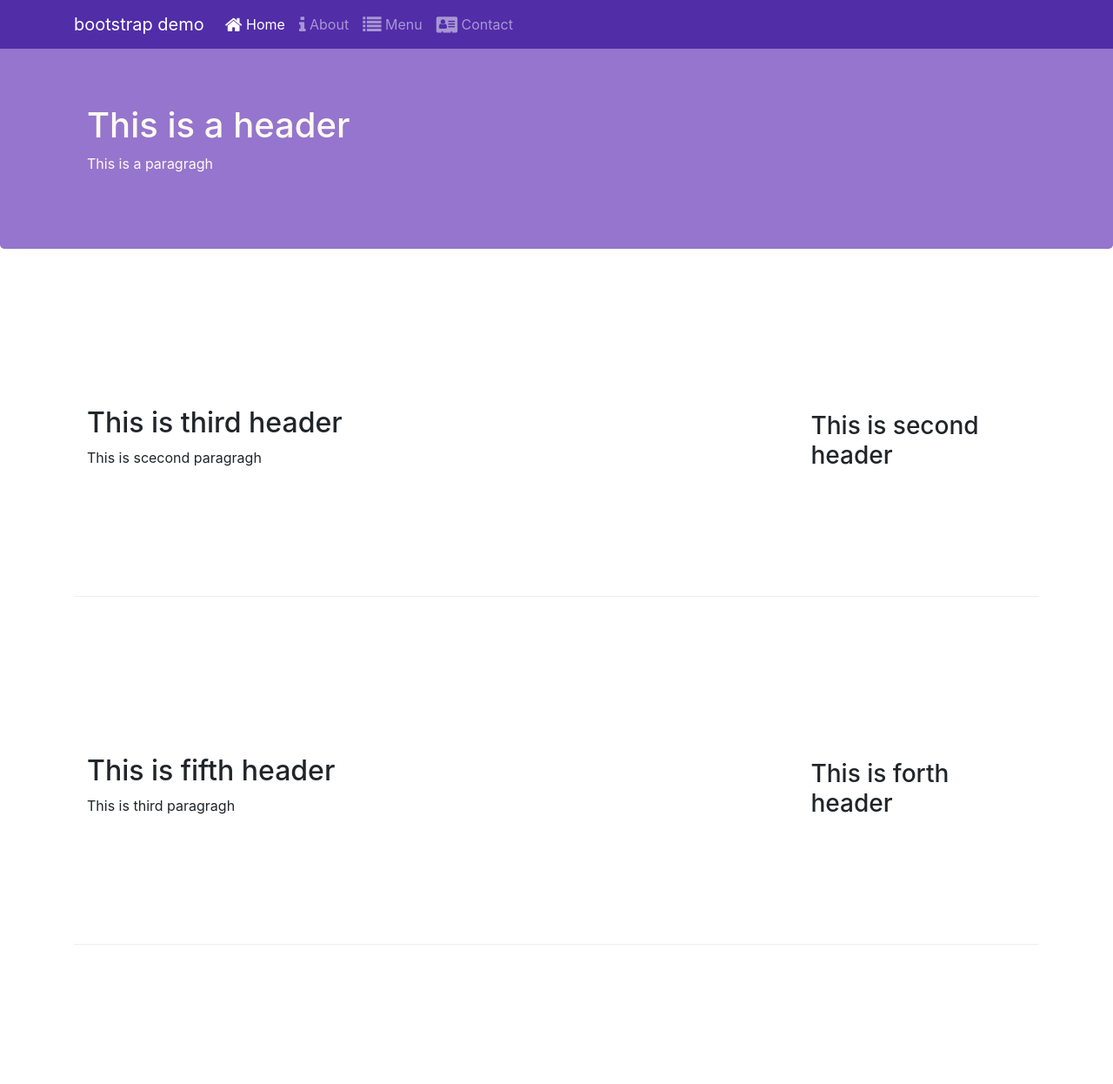
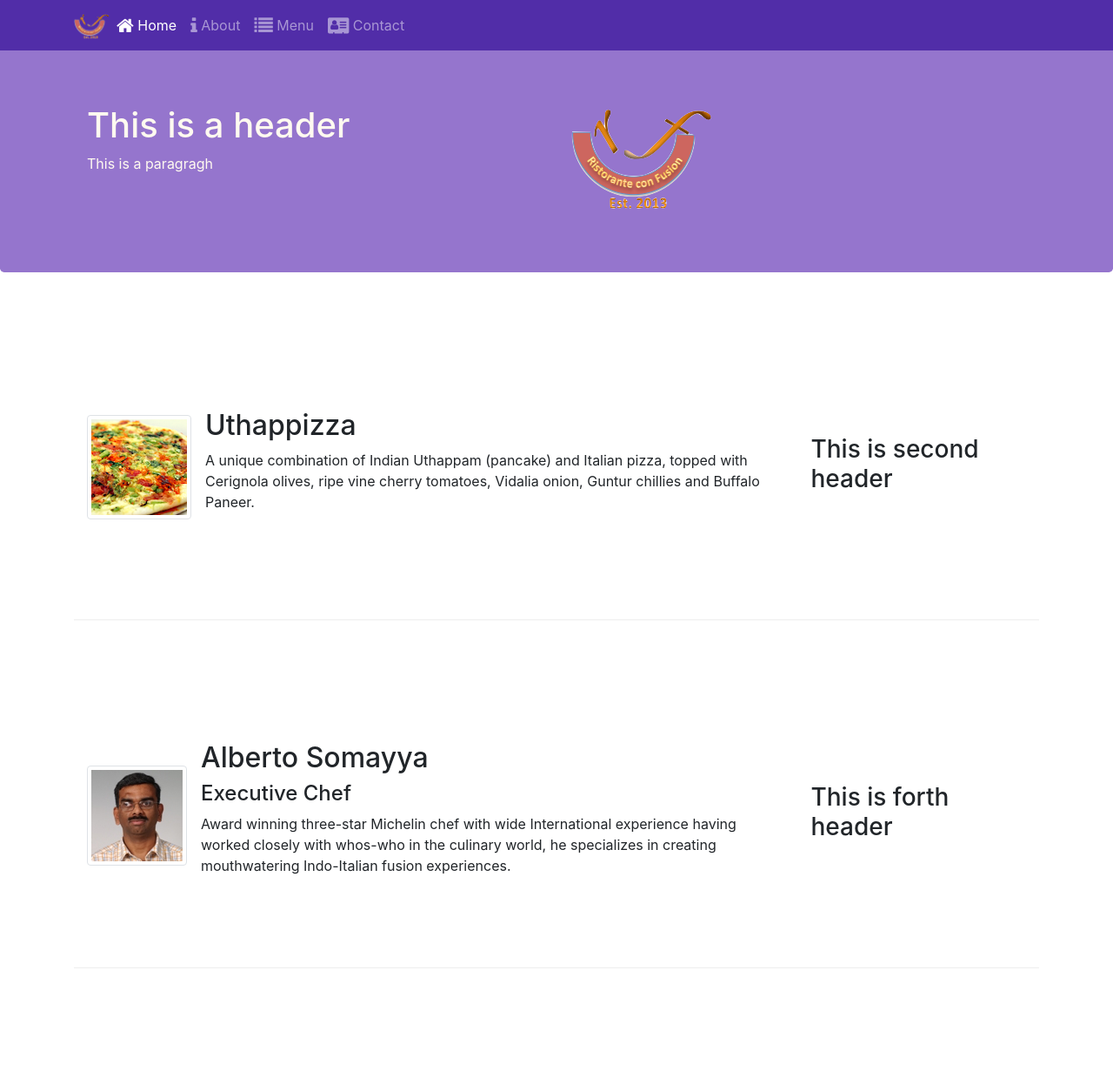
Before and after one commit to cao-si-yuan/bootstrap-demo, a website: page index.html in a window 1280 px wide. Shown: the top 1246 px of the page at 87% size. Drawn offline with nearby package versions, Linux system fonts and the light colour scheme.

Commit message:
Images and Meida

```diff
--- a/index.html
+++ b/index.html
@@ -23,7 +23,7 @@
             <button class="navbar-toggler" type="button" data-toggle="collapse" data-target="#Navbar">
                 <span class="navbar-toggler-icon"></span>
             </button>
-            <a class="navbar-brand" href="#">bootstrap demo</a>
+            <a class="navbar-brand mr-auto" href="#"><img src="img/logo.png" height="30" width="41"></a>
                 <div class="collapse navbar-collapse" id="Navbar">
                     <ul class="navbar-nav mr-auto">
                         <li class="nav-item active"><a class="nav-link" href="#"><span class="fa fa-home fa-lg"></span> Home</a></li>
@@ -42,8 +42,9 @@
                     <h1>This is a header</h1>
                     <p>This is a paragragh</p>
                 </div>
-                <div class="col-12 col-sm">
-                </div>
+                <div class="col-12 col-sm align-self-center">
+                     <img src="img/logo.png" class="img-fluid">
+                 </div>
             </div>
         </div>
     </header>
@@ -54,19 +55,37 @@
                 <h3>This is second header</h3>
             </div>
             <div class="col col-sm order-sm-first col-md">
-                <h2>This is third header</h2>
-                <p>This is scecond paragragh</p>
-            </div>
+                <div class="media">
+                    <img class="d-flex mr-3 img-thumbnail align-self-center" src="img/uthappizza.png" alt="Uthappizza">
+                    <div class="media-body">
+                        <h2 class="mt-0">Uthappizza</h2>
+                        <p class="d-none d-sm-block">A unique combination of Indian Uthappam (pancake) and
+                            Italian pizza, topped with Cerignola olives, ripe vine
+                            cherry tomatoes, Vidalia onion, Guntur chillies and
+                        Buffalo Paneer.</p>
+                    </div>
+                </div>
+             </div>
         </div>
-
 
         <div class="row row-content align-items-center">
             <div class="col-12 col-sm-4 order-sm-last col-md-3">
                 <h3>This is forth header</h3>
             </div>
             <div class="col col-sm order-sm-first col-md">
-                <h2>This is fifth header</h2>
-                <p>This is third paragragh</p>
+                <div class="media">
+                    <img class="d-flex mr-3 img-thumbnail align-self-center"
+                            src="img/alberto.png" alt="Alberto Somayya">
+                    <div class="media-body">
+                        <h2 class="mt-0">Alberto Somayya</h2>
+                        <h4>Executive Chef</h4>
+                        <p class="d-none d-sm-block">Award winning three-star Michelin chef with wide
+                            International experience having worked closely with
+                            whos-who in the culinary world, he specializes in
+                            creating mouthwatering Indo-Italian fusion experiences.
+                        </p>
+                    </div>
+                </div>
             </div>
         </div>
 
```
Also changed, not shown: aboutus.html (+1 -1 lines), contactus.html (+1 -1 lines), img/alberto.png (added), img/buffet.png (added), img/logo.png (added), img/uthappizza.png (added).
